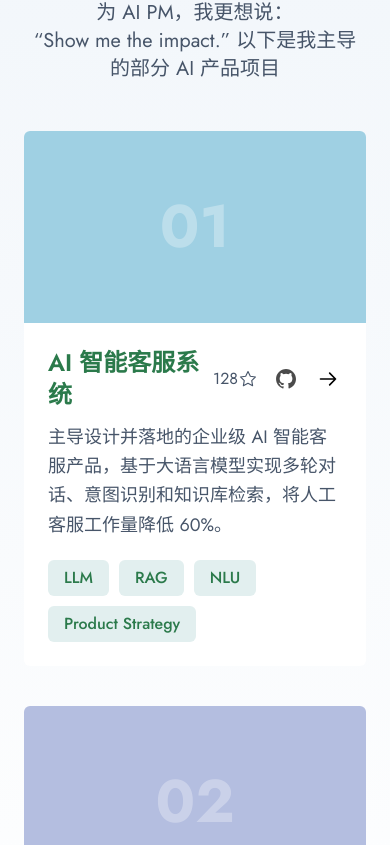
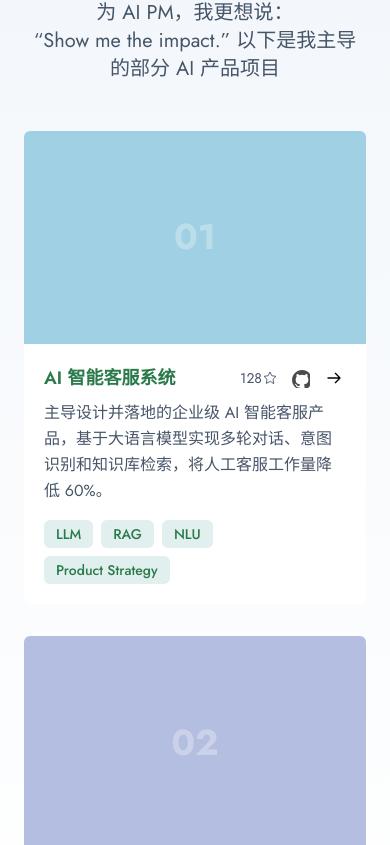
Before and after one commit to keanuccc/myportfolio, a Next.js app: page / in a window 390 px wide. Shown: the part 2559-3404 px from the top of the page. Built offline with nearby package versions, Linux system fonts and the light colour scheme; no server answers; the database is empty.

Commit message:
feat: adjust project cards to display 3 per row on large screens
- Update grid to responsive: 1 col mobile, 2 cols tablet, 3 cols desktop
- Reduce image aspect ratio from 16/9 to 16/10
- Adjust padding, font sizes, and icon sizes for compact layout

```diff
--- a/src/components/Projects.tsx
+++ b/src/components/Projects.tsx
@@ -85,18 +85,18 @@ export default function Projects() {
         &ldquo;Show me the impact.&rdquo; 以下是我主导的部分 AI 产品项目
       </span>
 
-      <div className="grid md:grid-cols-2 gap-x-12 gap-y-10">
+      <div className="grid grid-cols-1 md:grid-cols-2 lg:grid-cols-3 gap-x-8 gap-y-8">
         {projects.map((project, index) => (
           <div key={index}>
             <div className="project-card">
               {/* Image area */}
               <div className="overflow-hidden">
                 <div
-                  className="project-image relative aspect-[16/9]"
+                  className="project-image relative aspect-[16/10]"
                   style={{ backgroundColor: project.color }}
                 >
                   <div className="absolute inset-0 flex items-center justify-center">
-                    <span className="text-6xl font-bold text-white/30">
+                    <span className="text-4xl font-bold text-white/30">
                       {String(index + 1).padStart(2, "0")}
                     </span>
                   </div>
@@ -104,26 +104,26 @@ export default function Projects() {
               </div>
 
               {/* Content */}
-              <div className="p-6">
-                <div className="flex items-center justify-between mb-3">
-                  <h3 className="text-marrsgreen dark:text-carrigreen text-2xl font-semibold">
+              <div className="p-5">
+                <div className="flex items-center justify-between mb-2">
+                  <h3 className="text-marrsgreen dark:text-carrigreen text-lg font-semibold">
                     {project.title}
                   </h3>
-                  <div className="flex items-center gap-4">
+                  <div className="flex items-center gap-3">
                     {/* Star count */}
                     <a
                       target="_blank"
                       rel="noreferrer"
                       title={`Check stargazers of '${project.title}' on Github`}
-                      className="flex items-center group text-base text-slate-600 dark:text-slate-300"
+                      className="flex items-center group text-sm text-slate-600 dark:text-slate-300"
                       href={project.github}
                     >
                       {project.stars}
                       <svg
                         xmlns="http://www.w3.org/2000/svg"
                         className="scale-90 group-hover:-rotate-12 transition-transform"
-                        width="20"
-                        height="20"
+                        width="16"
+                        height="16"
                         viewBox="0 0 24 24"
                         strokeWidth="1.5"
                         stroke="currentColor"
@@ -145,8 +145,8 @@ export default function Projects() {
                     >
                       <svg
                         xmlns="http://www.w3.org/2000/svg"
-                        width="24"
-                        height="24"
+                        width="20"
+                        height="20"
                         className="opacity-70 hover:opacity-100 hover:-rotate-12 transition-all fill-black dark:fill-bglight"
                       >
                         <path
@@ -166,7 +166,7 @@ export default function Projects() {
                     >
                       <svg
                         xmlns="http://www.w3.org/2000/svg"
-                        className="h-7 w-7 bg-cardlight dark:bg-bgdark hover:bg-marrsgreen hover:text-white dark:hover:bg-carrigreen dark:hover:text-bgdark rounded-full p-1 hover:-rotate-12 transition-all"
+                        className="h-6 w-6 bg-cardlight dark:bg-bgdark hover:bg-marrsgreen hover:text-white dark:hover:bg-carrigreen dark:hover:text-bgdark rounded-full p-1 hover:-rotate-12 transition-all"
                         fill="none"
                         viewBox="0 0 24 24"
                         stroke="currentColor"
@@ -182,15 +182,15 @@ export default function Projects() {
                   </div>
                 </div>
 
-                <p className="text-lg leading-relaxed text-slate-600 dark:text-slate-300 mb-5">
+                <p className="text-base leading-relaxed text-slate-600 dark:text-slate-300 mb-4">
                   {project.description}
                 </p>
 
-                <ul className="flex flex-wrap gap-2.5">
+                <ul className="flex flex-wrap gap-2">
                   {project.tags.map((tag) => (
                     <li
                       key={tag}
-                      className="text-base bg-[#E2EFEF] dark:bg-bgdark text-marrsgreen dark:text-carrigreen py-1.5 px-4 rounded-md font-medium"
+                      className="text-sm bg-[#E2EFEF] dark:bg-bgdark text-marrsgreen dark:text-carrigreen py-1 px-3 rounded-md font-medium"
                     >
                       {tag}
                     </li>
```
